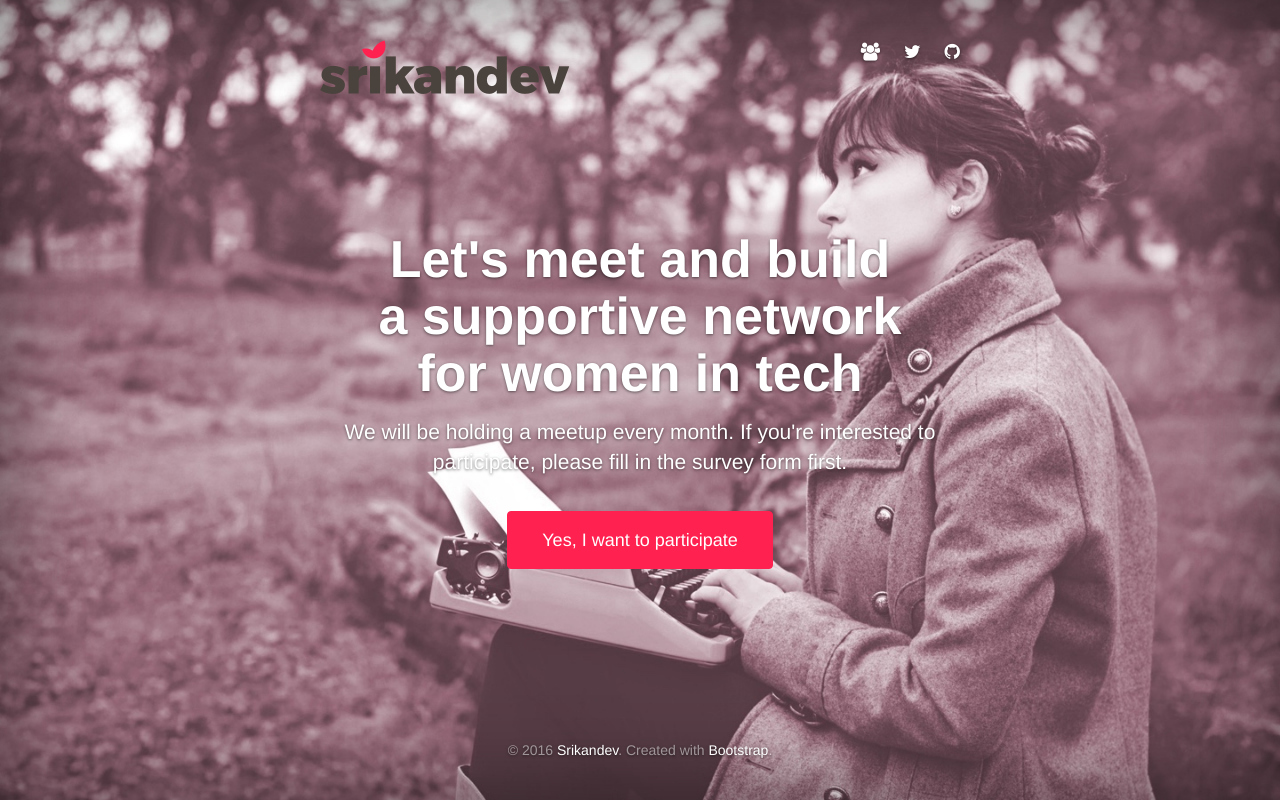
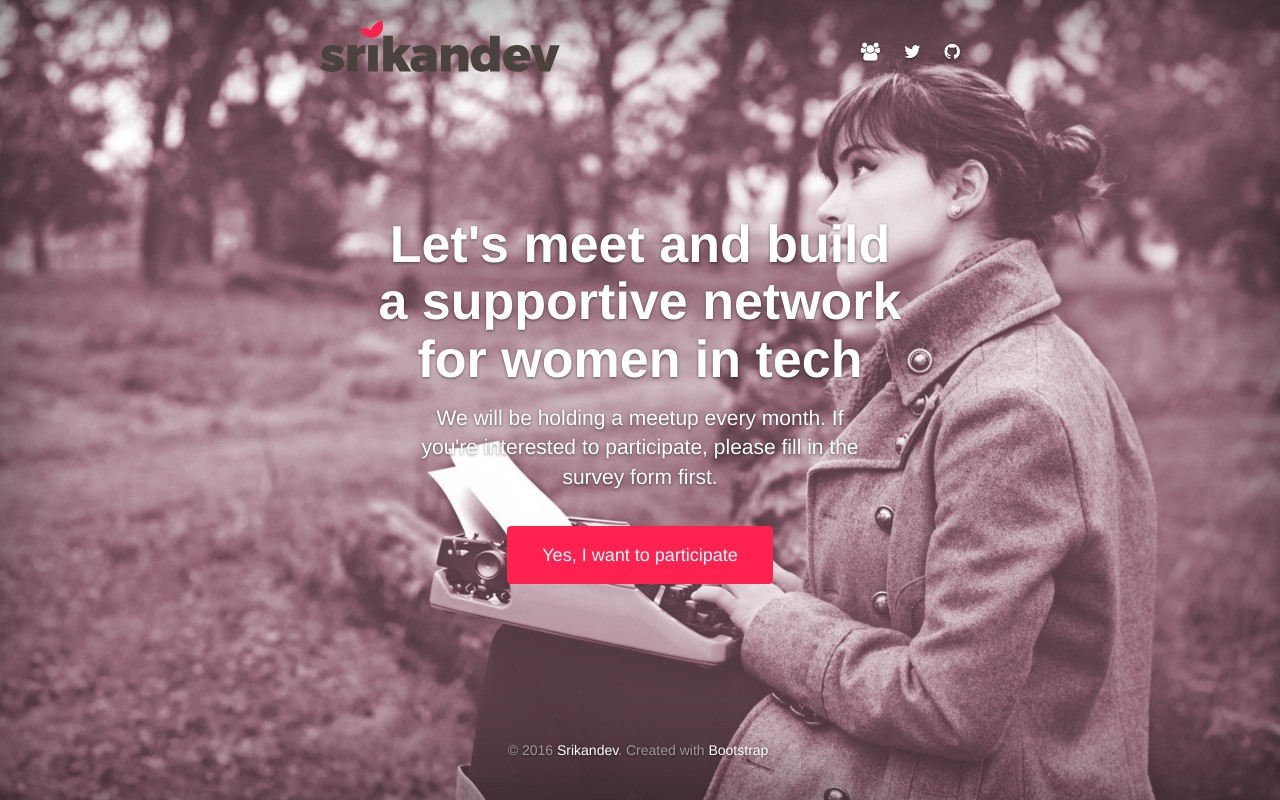
Before and after one commit to srikandev/srikandev.github.io, a plain HTML site: page index.html in a window 1280 px wide. Drawn offline with nearby package versions, Linux system fonts and the light colour scheme; a script that the page names is missing; files whose address does not match are found by name.

Commit message:
Fixing the broken girl, take a centered lead, and push forward the masthead

```diff
--- a/css/cover.css
+++ b/css/cover.css
@@ -27,10 +27,7 @@ a:hover {
 html,
 body {
   height: 100%;
-  background-image: url(../img/bg.jpg);
-  background-size: cover;
-  background-repeat: no-repeat;
-  background-position: center;
+  background-color: #f9f9f9;
 }
 body {
   color: #fff;
@@ -51,6 +48,10 @@ body {
   min-height: 100%;
   -webkit-box-shadow: inset 0 0 100px rgba(0,0,0,.5);
           box-shadow: inset 0 0 100px rgba(0,0,0,.5);
+  background-image: url(../img/bg.jpg);
+  background-size: cover;
+  background-repeat: no-repeat;
+  background-position: center;
 }
 .site-wrapper-inner {
   display: table-cell;
@@ -71,8 +72,10 @@ body {
  * Header
  */
 .masthead-brand {
-  margin-top: 10px;
+  margin-top: -10px;
   margin-bottom: 10px;
+  width: 240px;
+  height: auto;
 }
 
 .masthead-nav > li {
@@ -172,6 +175,9 @@ body {
     font-size: 3.715em !important;
     font-weight: bold;
   }
+  .lead {
+    padding: 0 100px;
+  }
 }
 
 @media (min-width: 992px) {
@@ -181,9 +187,3 @@ body {
     width: 700px;
   }
 }
-
-@media (max-width: 480px) {
-  .cover h1 {
-  font-size: 2.675em;
-  }
-}
--- a/index.html
+++ b/index.html
@@ -31,7 +31,7 @@
 
           <div class="masthead clearfix">
             <div class="inner">
-              <img src="img/logo.png" class="masthead-brand">
+              <img src="img/logo.svg" class="masthead-brand">
               <nav>
                 <ul class="nav masthead-nav">
                   <li><a href="http://meetup.com/Srikandev" alt="Meetup.com" target="_blank"><i class="fa fa-group" aria-hidden="true"></i></span></a></li>
```
Also changed, not shown: img/logo.svg (added).
